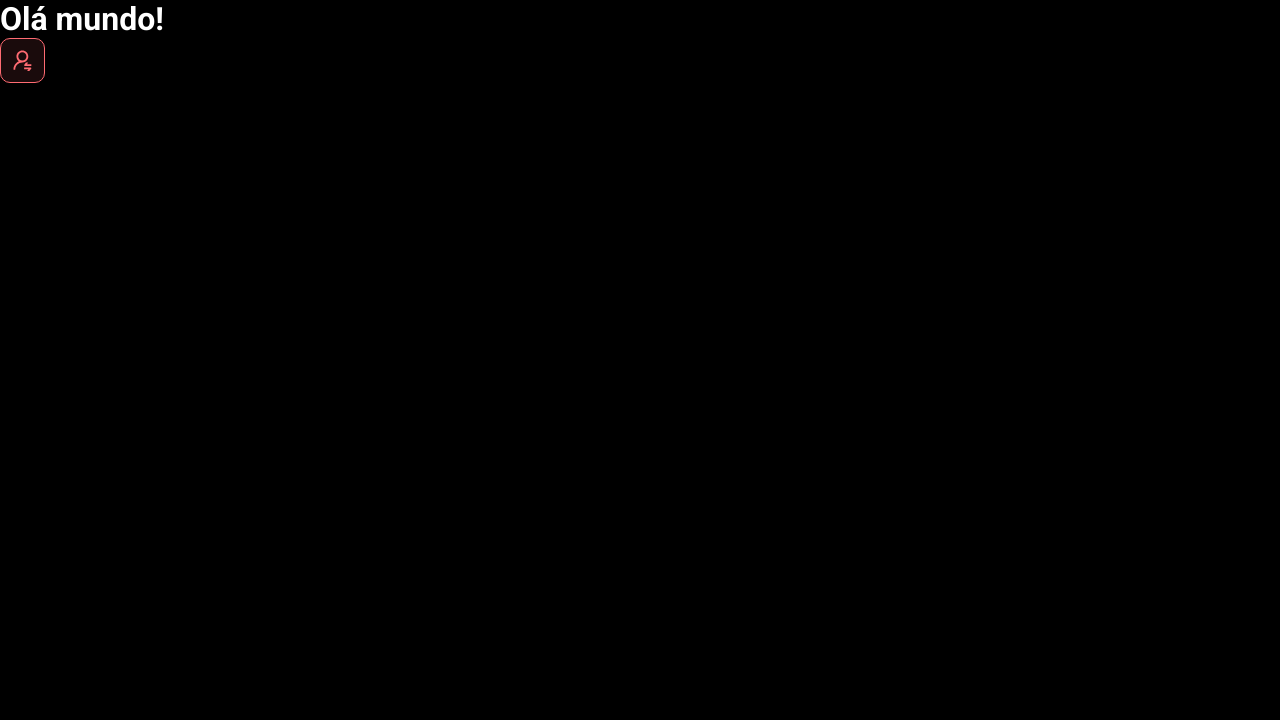
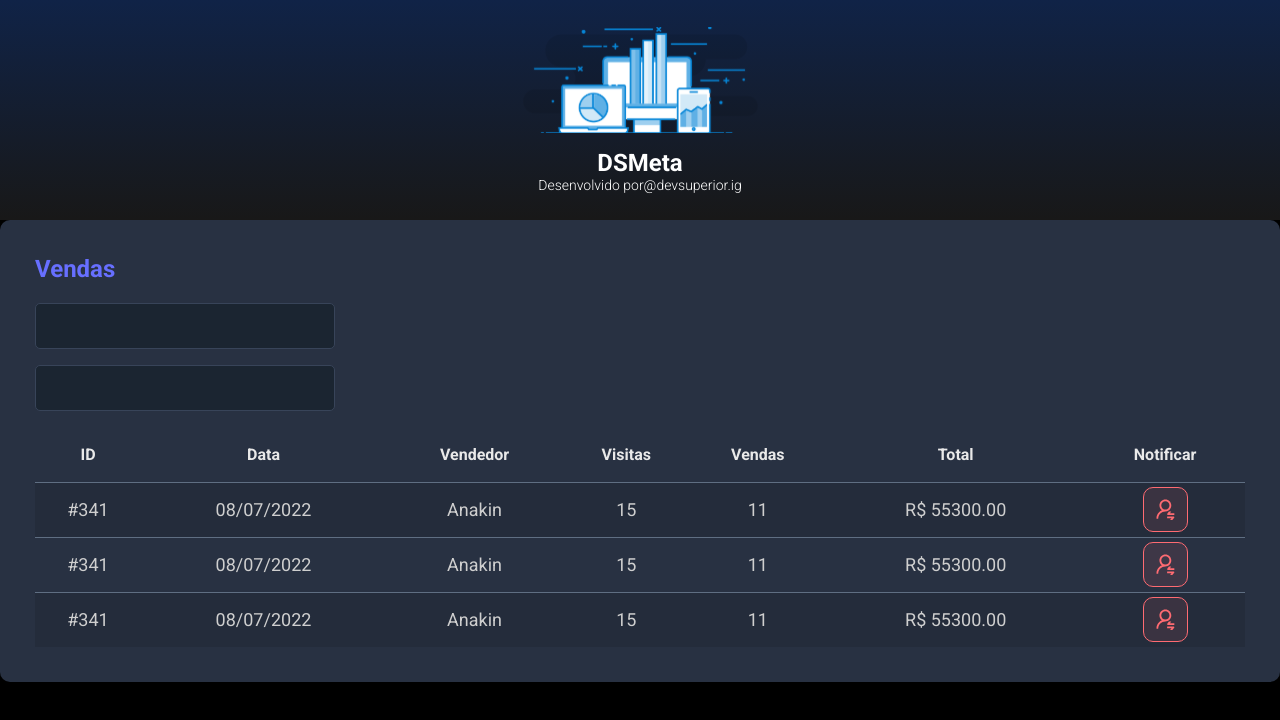
Before and after one commit to tunaiximenes/dsmeta, a React (Vite) app in the folder frontend/: page / in a window 1280 px wide. Shown: the top 720 px of the page. Built offline with nearby package versions, Linux system fonts and the light colour scheme.

Commit message:
Other components

```diff
--- a/frontend/src/App.tsx
+++ b/frontend/src/App.tsx
@@ -1,12 +1,20 @@
-import NotificationButton from "./components/NotificationButton"
+import NotificationButton from "./components/NotificationButton";
+import Header from "./components/Header";
+import SalesCard from "./components/SalesCard";
+
 
 function App() {
   return (
     <>
-    <h1>Olá mundo!</h1>
-    <NotificationButton />
+      <Header />
+      <main>
+        <section id="Sales">
+          <div className="dsmeta-container"></div>
+          <SalesCard />
+        </section>
+      </main>
     </>
-  )
+  );
 }
 
-export default App
+export default App;
--- /dev/null
+++ b/frontend/src/components/Header/Styles.css
@@ -0,0 +1,28 @@
+
+header {
+  background: linear-gradient(180deg, #102347 0%, #181818 100%);
+  height: 220px;
+  display: flex;
+  align-items: center;
+  justify-content: center;
+}
+
+.dsmeta-logo-container {
+    display: flex;
+    flex-direction: column;
+    align-items: center;
+  }
+
+  .dsmeta-logo-container img {
+    width: 235px;
+  }
+
+  .dsmeta-logo-container h1 {
+    margin-top: 15px;
+    font-size: 24px;
+  }
+
+  .dsmeta-logo-container p {
+    font-size: 14px;
+    font-weight: 300;
+  }
--- /dev/null
+++ b/frontend/src/components/Header/index.tsx
@@ -0,0 +1,20 @@
+import logo from '../../assets/img/logo.svg'
+
+import './Styles.css'
+
+function Header() {
+  return (
+    <header>
+        <div className="dsmeta-logo-container">
+            <img src={logo} alt="DSMeta" />
+            <h1>DSMeta</h1>
+            <p>
+              Desenvolvido por
+              <a href="https://www.instagram.com/devsuperior.ig">@devsuperior.ig</a>
+            </p>
+        </div>
+    </header>
+  )
+}
+
+export default Header
--- /dev/null
+++ b/frontend/src/components/SalesCard/Styles.css
@@ -0,0 +1,97 @@
+.dsmeta-card {
+  background-color: #283142;
+  border-radius: 10px;
+  padding: 30px 10px;
+}
+
+.dsmeta-sales-title {
+  color: #676fff;
+  font-size: 24px;
+  margin-bottom: 20px;
+}
+
+.dsmeta-form-control-container {
+  margin-bottom: 16px;
+  max-width: 300px;
+}
+
+.dsmeta-form-control {
+  width: 100%;
+  height: 46px;
+  background-color: #1b2531;
+  border: 1px solid #384459;
+  border-radius: 5px;
+  color: #9aaabe;
+  padding: 0 20px;
+  font-size: 18px;
+}
+
+.dsmeta-sales-table {
+  width: 100%;
+  border-spacing: 0;
+  border-collapse: collapse;
+}
+
+.dsmeta-sales-table thead {
+  height: 55px;
+  font-size: 16px;
+  color: #e9e9e9;
+  font-weight: 700;
+}
+
+.dsmeta-sales-table tbody {
+  font-size: 14px;
+  font-weight: 400;
+  color: #cfcfcf;
+  text-align: center;
+}
+
+.dsmeta-sales-table tbody tr {
+  height: 74px;
+  border-top: 1px solid #5f6e82;
+}
+
+.dsmeta-sales-table tbody tr:hover > td {
+  background-color: #384459;
+}
+
+.dsmeta-sales-table tbody tr:nth-child(odd) {
+  background-color: #242c3b;
+}
+
+.dsmeta-red-btn-container {
+  display: flex;
+  justify-content: center;
+}
+
+.show576 {
+  display: none;
+}
+
+.show992 {
+  display: none;
+}
+
+@media (min-width: 576px) {
+  .show576 {
+    display: table-cell;
+  }
+
+  .dsmeta-card {
+    padding: 35px;
+  }
+
+  .dsmeta-sales-table tbody tr {
+    height: 55px;
+  }
+
+  .dsmeta-sales-table tbody {
+    font-size: 18px;
+  }
+}
+
+@media (min-width: 992px) {
+  .show992 {
+    display: table-cell;
+  }
+}
--- /dev/null
+++ b/frontend/src/components/SalesCard/index.tsx
@@ -0,0 +1,79 @@
+import NotificationButton from '../NotificationButton'
+import './Styles.css'
+
+function SalesCard() {
+  return (
+    <div className="dsmeta-card">
+    <h2 className="dsmeta-sales-title">Vendas</h2>
+    <div>
+      <div className="dsmeta-form-control-container">
+        <input className="dsmeta-form-control" type="text" />
+      </div>
+      <div className="dsmeta-form-control-container">
+        <input className="dsmeta-form-control" type="text" />
+      </div>
+    </div>
+
+    <div>
+      <table className="dsmeta-sales-table">
+        <thead>
+          <tr>
+            <th className="show992">ID</th>
+            <th className="show576">Data</th>
+            <th>Vendedor</th>
+            <th className="show992">Visitas</th>
+            <th className="show992">Vendas</th>
+            <th>Total</th>
+            <th>Notificar</th>
+          </tr>
+        </thead>
+        <tbody>
+          <tr>
+            <td className="show992">#341</td>
+            <td className="show576">08/07/2022</td>
+            <td>Anakin</td>
+            <td className="show992">15</td>
+            <td className="show992">11</td>
+            <td>R$ 55300.00</td>
+            <td>
+              <div className="dsmeta-red-btn-container">
+              <NotificationButton />
+              </div>
+            </td>
+          </tr>
+          <tr>
+            <td className="show992">#341</td>
+            <td className="show576">08/07/2022</td>
+            <td>Anakin</td>
+            <td className="show992">15</td>
+            <td className="show992">11</td>
+            <td>R$ 55300.00</td>
+            <td>
+              <div className="dsmeta-red-btn-container">
+              <NotificationButton />
+              </div>
+            </td>
+          </tr>
+          <tr>
+            <td className="show992">#341</td>
+            <td className="show576">08/07/2022</td>
+            <td>Anakin</td>
+            <td className="show992">15</td>
+            <td className="show992">11</td>
+            <td>R$ 55300.00</td>
+            <td>
+              <div className="dsmeta-red-btn-container">
+                <NotificationButton />
+              </div>
+            </td>
+          </tr>
+        </tbody>
+
+      </table>
+    </div>
+
+  </div>
+  )
+}
+
+export default SalesCard
--- a/frontend/src/index.css
+++ b/frontend/src/index.css
@@ -19,41 +19,6 @@
   color: unset;
   text-decoration: none;
 }
-
-header {
-  background: linear-gradient(180deg, #102347 0%, #181818 100%);
-  height: 220px;
-  display: flex;
-  align-items: center;
-  justify-content: center;
-}
-
-.dsmeta-logo-container {
-  display: flex;
-  flex-direction: column;
-  align-items: center;
-}
-
-.dsmeta-logo-container img {
-  width: 235px;
-}
-
-.dsmeta-logo-container h1 {
-  margin-top: 15px;
-  font-size: 24px;
-}
-
-.dsmeta-logo-container p {
-  font-size: 14px;
-  font-weight: 300;
-}
-
-.dsmeta-card {
-  background-color: #283142;
-  border-radius: 10px;
-  padding: 30px 10px;
-}
-
 .dsmeta-container {
   width: 100%;
   max-width: 900px;
@@ -63,96 +28,3 @@
 #sales {
   padding: 40px 10px;
 }
-
-.dsmeta-sales-title {
-  color: #676fff;
-  font-size: 24px;
-  margin-bottom: 20px;
-}
-
-.dsmeta-form-control-container {
-  margin-bottom: 16px;
-  max-width: 300px;
-}
-
-.dsmeta-form-control {
-  width: 100%;
-  height: 46px;
-  background-color: #1b2531;
-  border: 1px solid #384459;
-  border-radius: 5px;
-  color: #9aaabe;
-  padding: 0 20px;
-  font-size: 18px;
-}
-
-.dsmeta-sales-table {
-  width: 100%;
-  border-spacing: 0;
-  border-collapse: collapse;
-}
-
-.dsmeta-sales-table thead {
-  height: 55px;
-  font-size: 16px;
-  color: #e9e9e9;
-  font-weight: 700;
-}
-
-.dsmeta-sales-table tbody {
-  font-size: 14px;
-  font-weight: 400;
-  color: #cfcfcf;
-  text-align: center;
-}
-
-.dsmeta-sales-table tbody tr {
-  height: 74px;
-  border-top: 1px solid #5f6e82;
-}
-
-.dsmeta-sales-table tbody tr:hover > td {
-  background-color: #384459;
-}
-
-.dsmeta-sales-table tbody tr:nth-child(odd) {
-  background-color: #242c3b;
-}
-
-.dsmeta-red-btn-container {
-    display: flex;
-    justify-content: center;
-}
-
-
-.show576 {
-    display: none;
-}
-
-.show992 {
-    display: none;
-}
-
-@media (min-width: 576px) {
-    .show576 {
-        display: table-cell;
-    }
-
-    .dsmeta-card {
-        padding: 35px;
-    }
-
-    .dsmeta-sales-table tbody tr {
-        height: 55px;
-    }
-
-    .dsmeta-sales-table tbody {
-        font-size: 18px;
-    }
-}
-
-@media (min-width: 992px) {
-    .show992 {
-        display: table-cell;
-    }
-}
```
Also changed, not shown: frontend/src/assets/img/logo.svg (renamed from frontend/src/assets/logo.svg).
